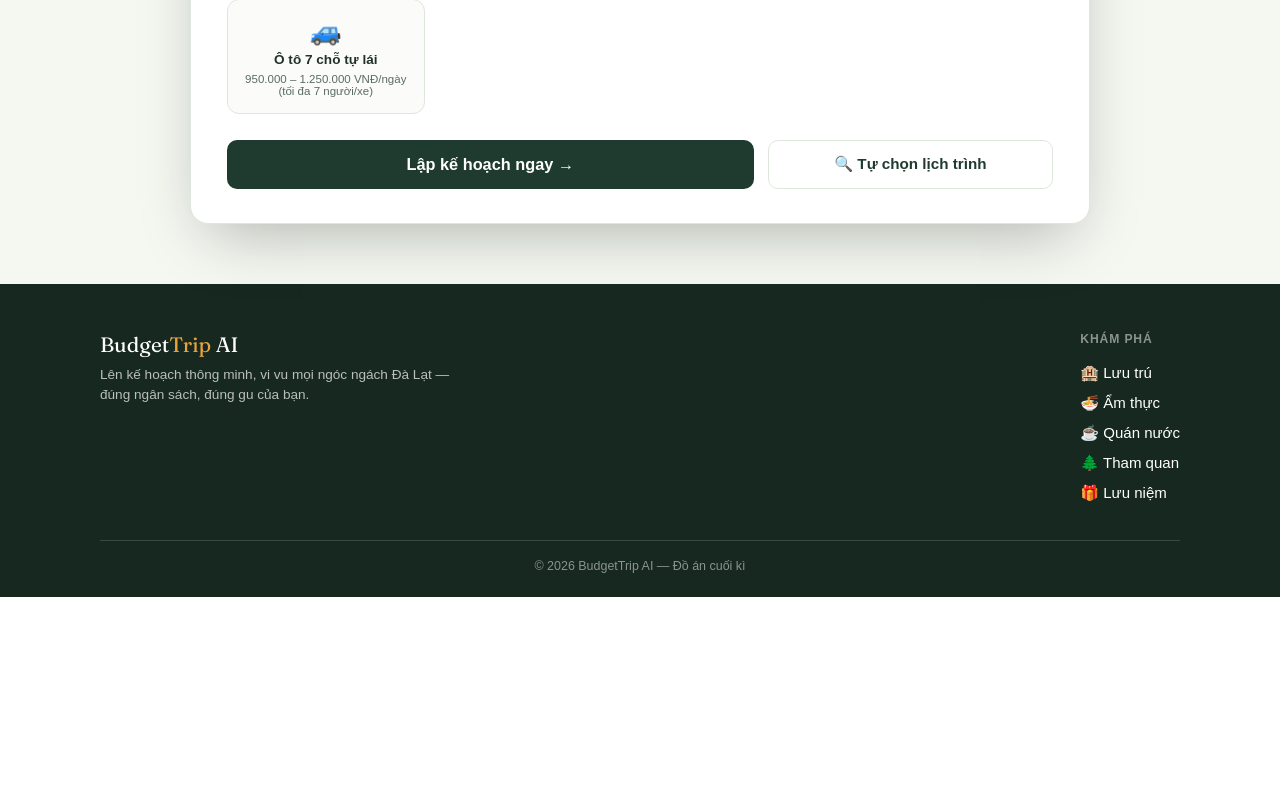
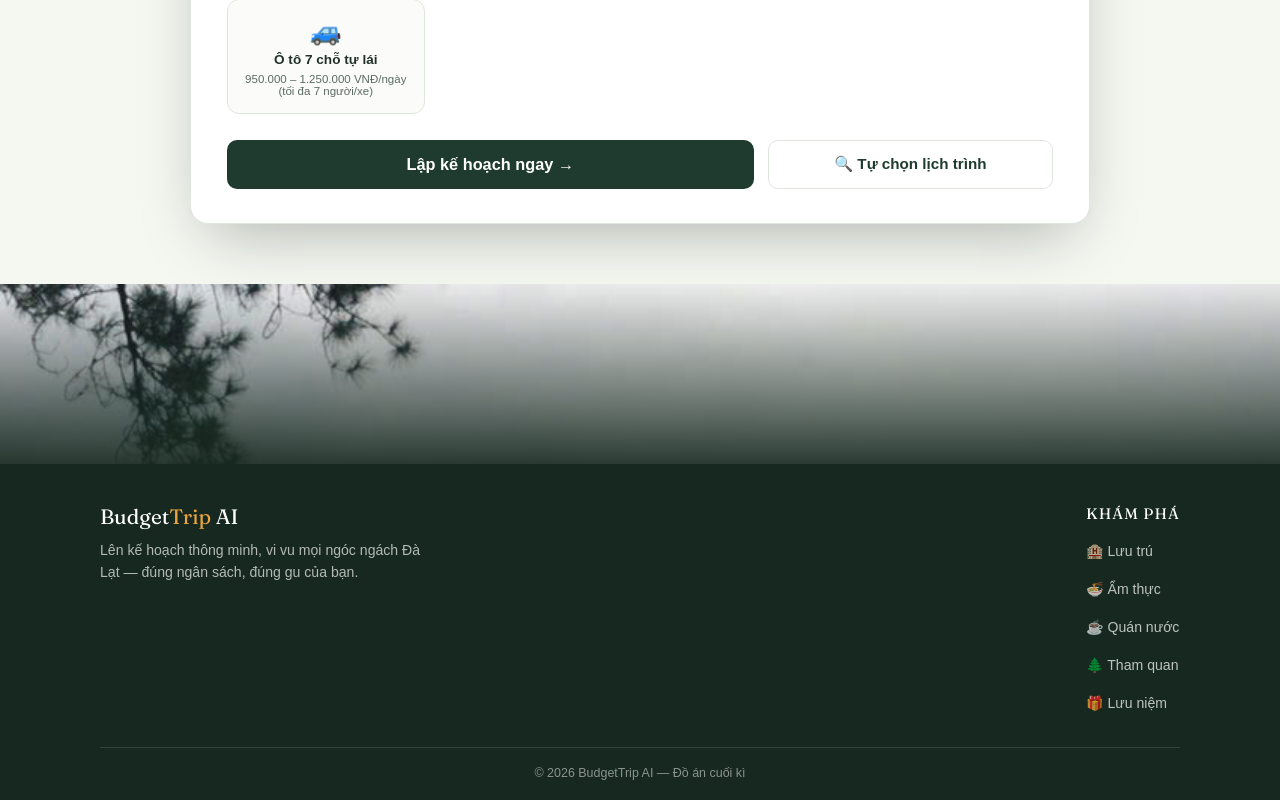
Before and after one commit to tue-nttu/budgettrip-AI, a Flask app: page / in a window 1280 px wide. Shown: the part 1183-1983 px from the top of the page. Before the commit the page ends 1780 px from the top, so only its background shows below. Run offline with Flask 3, Linux system fonts and the light colour scheme.

Commit message:
Update style.css

```diff
--- a/static/style.css
+++ b/static/style.css
@@ -807,3 +807,78 @@ font-weight: 600;
   color: var(--ink);
 }
 .season-note b { color: var(--marigold-600); }
+
+/* ---------- FOOTER (kieu Traveloka, dai anh cat tu anh bia) ---------- */
+.footer-band {
+  height: 180px;
+  background-image:
+    linear-gradient(180deg, rgba(22,40,31,0) 0%, rgba(22,40,31,0.9) 100%),
+    url('images/hero-cover.jpg');
+  background-size: cover;
+  background-position: center 15%;
+}
+
+.site-footer-rich {
+  background: var(--pine-900);
+  color: rgba(255,255,255,0.82);
+  padding: 40px 24px 20px;
+}
+
+.footer-inner {
+  max-width: 1080px;
+  margin: 0 auto;
+  display: flex;
+  flex-wrap: wrap;
+  justify-content: space-between;
+  gap: 40px;
+}
+
+.footer-brand { max-width: 340px; }
+
+.footer-logo {
+  font-family: 'Fraunces', serif;
+  font-weight: 600;
+  font-size: 1.3rem;
+  color: #fff;
+  margin-bottom: 10px;
+}
+.footer-logo .dot { color: var(--marigold-500); }
+
+.footer-tagline {
+  font-size: 0.88rem;
+  line-height: 1.6;
+  color: rgba(255,255,255,0.68);
+  margin: 0;
+}
+
+.footer-links { display: flex; flex-direction: column; gap: 10px; }
+
+.footer-links-title {
+  font-family: 'Fraunces', serif;
+  font-weight: 600;
+  font-size: 0.95rem;
+  color: #fff;
+  margin-bottom: 4px;
+}
+
+.footer-links a {
+  color: rgba(255,255,255,0.72);
+  font-size: 0.88rem;
+  text-decoration: none;
+}
+.footer-links a:hover { color: var(--marigold-500); }
+
+.footer-bottom {
+  max-width: 1080px;
+  margin: 30px auto 0;
+  padding-top: 18px;
+  border-top: 1px solid rgba(255,255,255,0.12);
+  font-size: 0.78rem;
+  color: rgba(255,255,255,0.5);
+  text-align: center;
+}
+
+@media (max-width: 640px) {
+  .footer-band { height: 120px; }
+  .footer-inner { flex-direction: column; gap: 26px; }
+}
```
